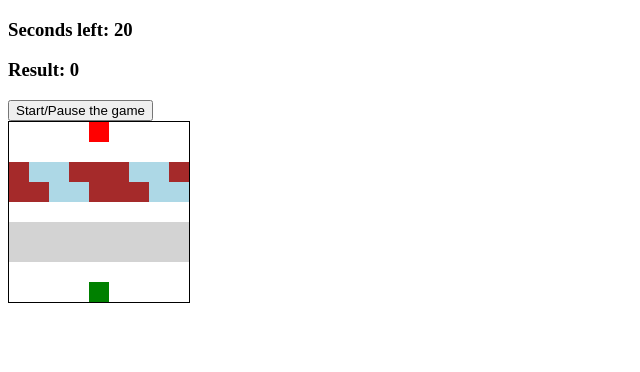
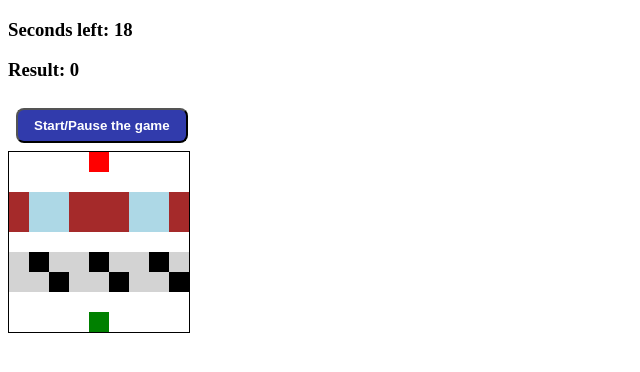
Before and after one commit to mrcrazyog/Frogger-Game, a plain HTML site: page index.html in a window 1280 px wide. Both pictures are taken after a click on the button "Start/Pause the game". Shown: the whole page, without its empty margins (0-640 px from the left). Drawn offline with Linux system fonts and the light colour scheme.

Commit message:
finish game

```diff
--- a/app.js
+++ b/app.js
@@ -4,8 +4,13 @@ const button = document.querySelector("#start-pause-button");
 const squares = document.querySelectorAll(".grid div");
 const logsLeft = document.querySelectorAll(".log-left");
 const logsRight = document.querySelectorAll(".log-right");
+const carsLeft = document.querySelectorAll(".car-left");
+const carsRight = document.querySelectorAll(".car-right");
 let currentIndex = 76;
 const width = 9;
+let timerId;
+let outcomeTimerId;
+let currentTime = 20;
 
 function moveFrog(e) {
   squares[currentIndex].classList.remove("frog");
@@ -31,34 +36,41 @@ function moveFrog(e) {
   squares[currentIndex].classList.add("frog");
 }
 
-document.addEventListener("keyup", moveFrog);
-
-function autoMoveLogs() {
-  logsLeft.forEach((logLeft) => moveLogLeft(logLeft));
+function autoMoveElements() {
+  currentTime--;
+  timeLeftDisplay.textContent = currentTime;
+  logsLeft.forEach((carLeft) => moveLogLeft(carLeft));
   logsRight.forEach((logRight) => moveLogRight(logRight));
+  carsLeft.forEach((carLeft) => moveCarLeft(carLeft));
+  carsRight.forEach((carRight) => moveCarRight(carRight));
 }
 
-function moveLogLeft(logLeft) {
+function checkOutcomes() {
+  lose();
+  win();
+}
+
+function moveLogLeft(carLeft) {
   switch (true) {
-    case logLeft.classList.contains("l1"):
-      logLeft.classList.remove("l1");
-      logLeft.classList.add("l2");
+    case carLeft.classList.contains("l1"):
+      carLeft.classList.remove("l1");
+      carLeft.classList.add("l2");
       break;
-    case logLeft.classList.contains("l2"):
-      logLeft.classList.remove("l2");
-      logLeft.classList.add("l3");
+    case carLeft.classList.contains("l2"):
+      carLeft.classList.remove("l2");
+      carLeft.classList.add("l3");
       break;
-    case logLeft.classList.contains("l3"):
-      logLeft.classList.remove("l3");
-      logLeft.classList.add("l4");
+    case carLeft.classList.contains("l3"):
+      carLeft.classList.remove("l3");
+      carLeft.classList.add("l4");
       break;
-    case logLeft.classList.contains("l4"):
-      logLeft.classList.remove("l4");
-      logLeft.classList.add("l5");
+    case carLeft.classList.contains("l4"):
+      carLeft.classList.remove("l4");
+      carLeft.classList.add("l5");
       break;
-    case logLeft.classList.contains("l5"):
-      logLeft.classList.remove("l5");
-      logLeft.classList.add("l1");
+    case carLeft.classList.contains("l5"):
+      carLeft.classList.remove("l5");
+      carLeft.classList.add("l1");
       break;
   }
 }
@@ -67,25 +79,95 @@ function moveLogRight(logRight) {
   switch (true) {
     case logRight.classList.contains("l1"):
       logRight.classList.remove("l1");
-      logRight.classList.add("l2");
+      logRight.classList.add("l5");
       break;
     case logRight.classList.contains("l2"):
       logRight.classList.remove("l2");
-      logRight.classList.add("l3");
+      logRight.classList.add("l1");
       break;
     case logRight.classList.contains("l3"):
       logRight.classList.remove("l3");
-      logRight.classList.add("l4");
+      logRight.classList.add("l2");
       break;
     case logRight.classList.contains("l4"):
       logRight.classList.remove("l4");
-      logRight.classList.add("l5");
+      logRight.classList.add("l3");
       break;
     case logRight.classList.contains("l5"):
       logRight.classList.remove("l5");
-      logRight.classList.add("l1");
+      logRight.classList.add("l4");
       break;
   }
 }
 
-setInterval(autoMoveLogs, 1000);
+function moveCarLeft(carLeft) {
+  switch (true) {
+    case carLeft.classList.contains("c1"):
+      carLeft.classList.remove("c1");
+      carLeft.classList.add("c2");
+      break;
+    case carLeft.classList.contains("c2"):
+      carLeft.classList.remove("c2");
+      carLeft.classList.add("c3");
+      break;
+    case carLeft.classList.contains("c3"):
+      carLeft.classList.remove("c3");
+      carLeft.classList.add("c1");
+      break;
+  }
+}
+
+function moveCarRight(carRight) {
+  switch (true) {
+    case carRight.classList.contains("c1"):
+      carRight.classList.remove("c1");
+      carRight.classList.add("c3");
+      break;
+    case carRight.classList.contains("c2"):
+      carRight.classList.remove("c2");
+      carRight.classList.add("c1");
+      break;
+    case carRight.classList.contains("c3"):
+      carRight.classList.remove("c3");
+      carRight.classList.add("c2");
+      break;
+  }
+}
+
+function lose() {
+  if (
+    squares[currentIndex].classList.contains("c1") ||
+    squares[currentIndex].classList.contains("l4") ||
+    squares[currentIndex].classList.contains("l5") ||
+    currentTime <= 0
+  ) {
+    resultDisplay.textContent = "You lose";
+    clearInterval(timerId);
+    clearInterval(outcomeTimerId);
+    squares[currentIndex].classList.remove("frog");
+    document.removeEventListener("keyup", moveFrog);
+  }
+}
+
+function win() {
+  if (squares[currentIndex].classList.contains("ending-block")) {
+    resultDisplay.textContent = "You win!";
+    clearInterval(timerId);
+    clearInterval(outcomeTimerId);
+    document.removeEventListener("keyup", moveFrog);
+  }
+}
+
+button.addEventListener("click", () => {
+  if (timerId) {
+    clearInterval(timerId);
+    clearInterval(outcomeTimerId);
+    document.removeEventListener("keyup", moveFrog);
+    timerId = null;
+    outcomeTimerId = null;
+  } else {
+    timerId = setInterval(autoMoveElements, 1000);
+    outcomeTimerId = setInterval(checkOutcomes, 50);
+    document.addEventListener("keyup", moveFrog);
+  }
+});
--- a/styles.css
+++ b/styles.css
@@ -1,3 +1,14 @@
+#start-pause-button {
+  padding: 0.5rem 1rem;
+  border-radius: 0.5rem;
+  background-color: #313bac;
+  color: white;
+  font-weight: 800;
+  cursor: pointer;
+  transition: all 0.3s ease;
+  margin: 0.5rem;
+}
+
 .grid {
   border: 1px solid black;
   height: 180px;
@@ -19,20 +30,6 @@
   background-color: blue;
 }
 
-/* .log-left,
-.log-right {
-  background-color: lightblue;
-} */
-
-.car-left,
-.car-right {
-  background-color: lightgray;
-}
-
-.frog {
-  background-color: green;
-}
-
 .l1,
 .l2,
 .l3 {
@@ -43,3 +40,16 @@
 .l5 {
   background-color: lightblue;
 }
+
+.c1 {
+  background-color: black;
+}
+
+.c2,
+.c3 {
+  background-color: lightgray;
+}
+
+.frog {
+  background-color: green;
+}
```
